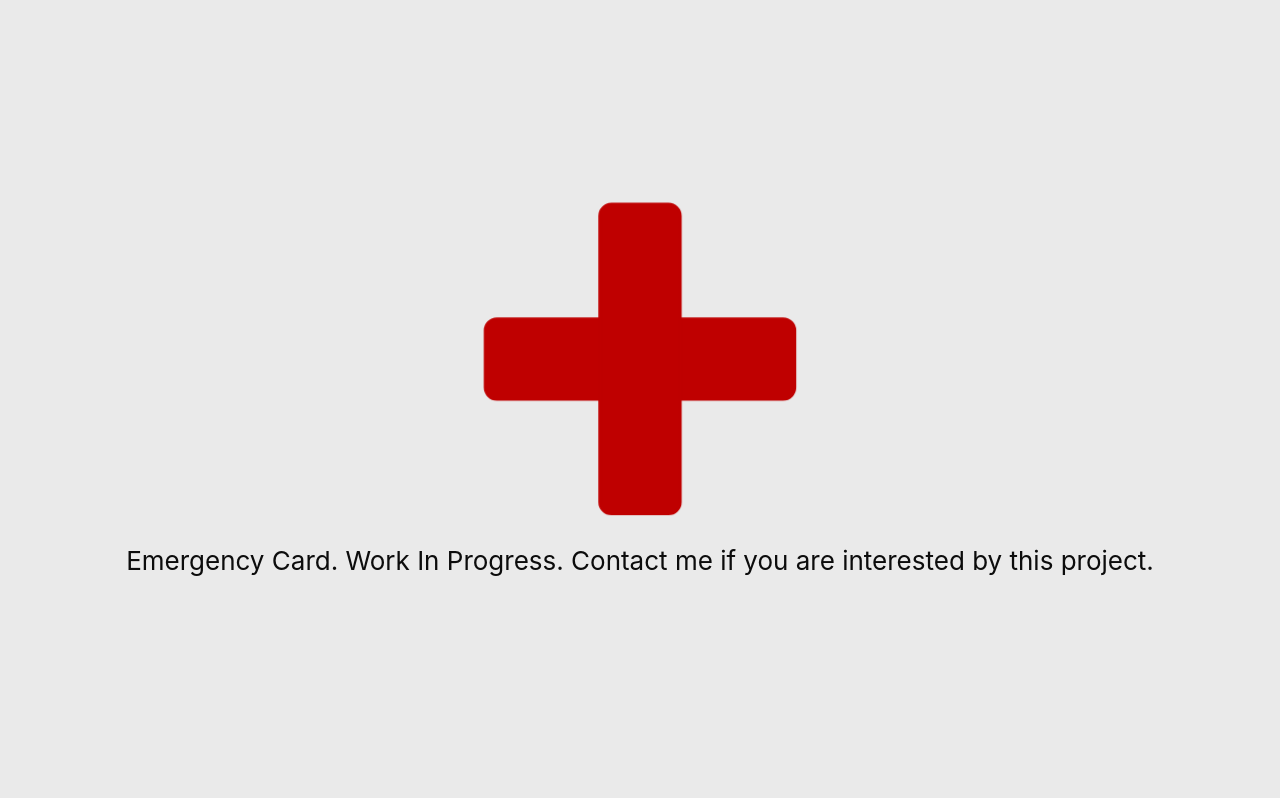
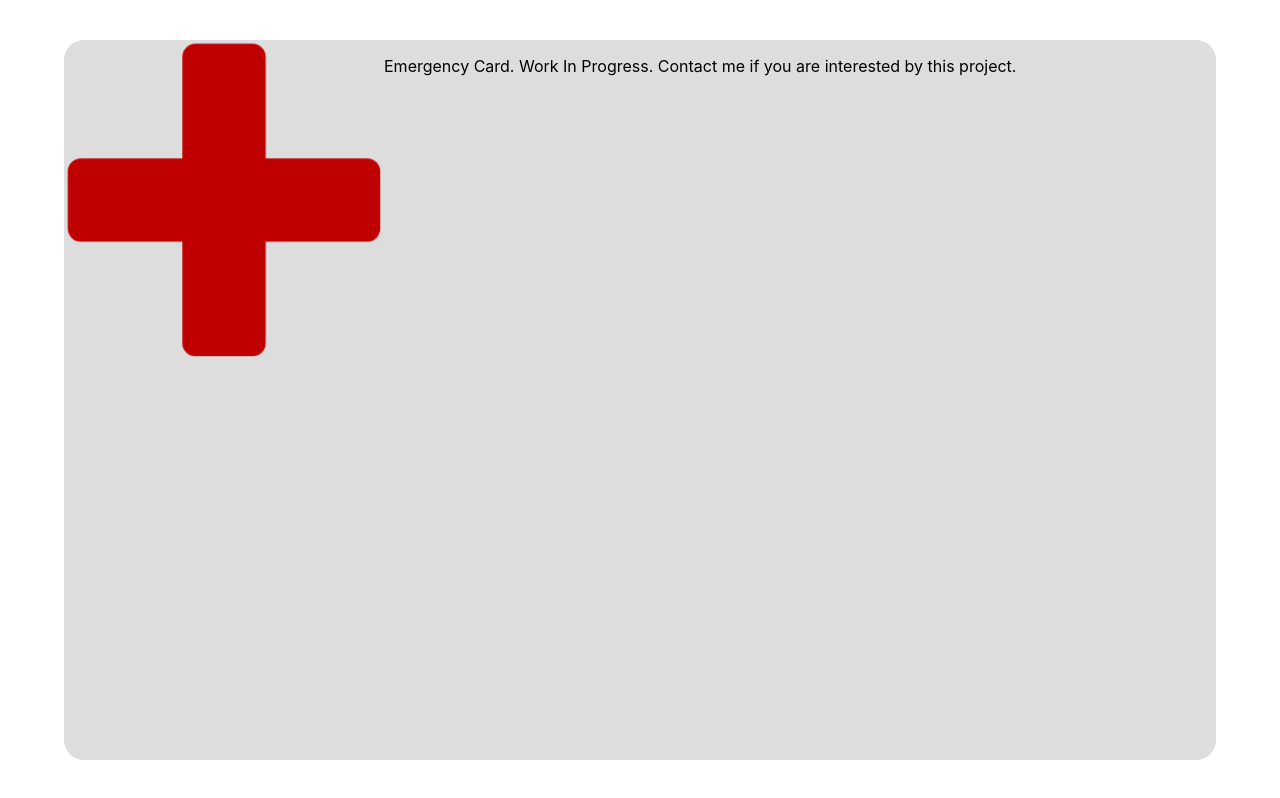
Before and after one commit to StephaneBranly/ec, a React (Create React App) app: page / in a window 1280 px wide. Built offline with nearby package versions, Linux system fonts and the light colour scheme.

Commit message:
[~] Settings components + sass

```diff
--- a/package.json
+++ b/package.json
@@ -12,7 +12,7 @@
     "@types/react-dom": "^18.0.6",
     "react": "^18.2.0",
     "react-dom": "^18.2.0",
-    "react-scripts": "5.0.1",
+    "react-scripts": "^5.0.1",
     "typescript": "^4.7.4",
     "web-vitals": "^2.1.4"
   },
@@ -39,5 +39,8 @@
       "last 1 firefox version",
       "last 1 safari version"
     ]
+  },
+  "devDependencies": {
+    "sass": "^1.54.0"
   }
 }
--- a/src/App.css
+++ b/src/App.css
@@ -1,5 +1,10 @@
 .App {
   text-align: center;
+  display: flex;
+  align-items: center;
+  flex-direction: column;
+  justify-content: center;
+  height: 100vh;
 }
 
 .App-logo {
--- a/src/App.tsx
+++ b/src/App.tsx
@@ -1,16 +1,18 @@
 import React from 'react';
 import logo from './logo.svg';
 import './App.css';
+import Card from './components/Card/Card';
 
 function App() {
   return (
     <div className="App">
-      <header className="App-header">
+      {/* <header className="App-header">
         <img src={logo} className="App-logo" alt="logo" />
         <p>
           Emergency Card. Work In Progress. Contact me if you are interested by this project.
         </p>
-      </header>
+      </header> */}
+      <Card />
     </div>
   );
 }
--- /dev/null
+++ b/src/components/Card/Card.scss
@@ -0,0 +1,7 @@
+.card-fragment {
+    display: flex;
+    width: 90vw;
+    height: 90vh;
+    background-color: #DDD;
+    border-radius: 20px;
+}
--- /dev/null
+++ b/src/components/Card/Card.tsx
@@ -0,0 +1,15 @@
+import './Card.scss'
+import logo from '../../logo.svg';
+
+const Card = () => {
+    return (
+        <div className="card-fragment">
+             <img src={logo} className="App-logo" alt="logo" />
+        <p>
+          Emergency Card. Work In Progress. Contact me if you are interested by this project.
+        </p>
+        </div>
+    )
+}
+
+export default Card
--- a/tsconfig.json
+++ b/tsconfig.json
@@ -18,7 +18,7 @@
     "resolveJsonModule": true,
     "isolatedModules": true,
     "noEmit": true,
-    "jsx": "react-jsx"
+    "jsx": "preserve"
   },
   "include": [
     "src"
```
Also changed, not shown: 1 other file (tests, documents, lock files or other folders).
